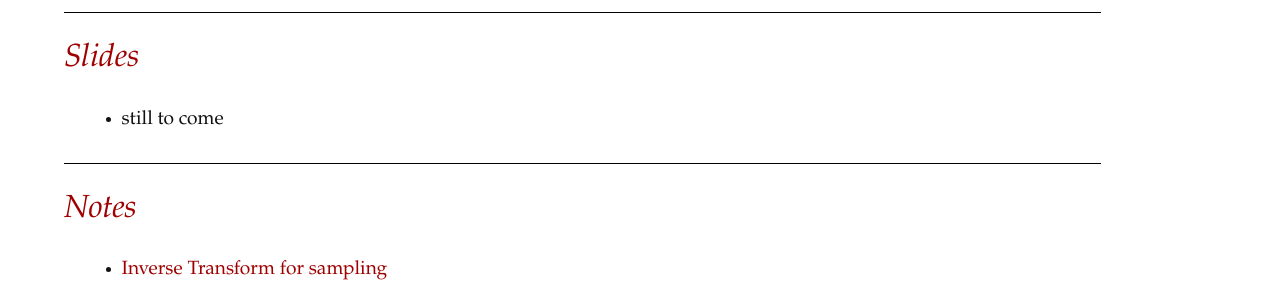
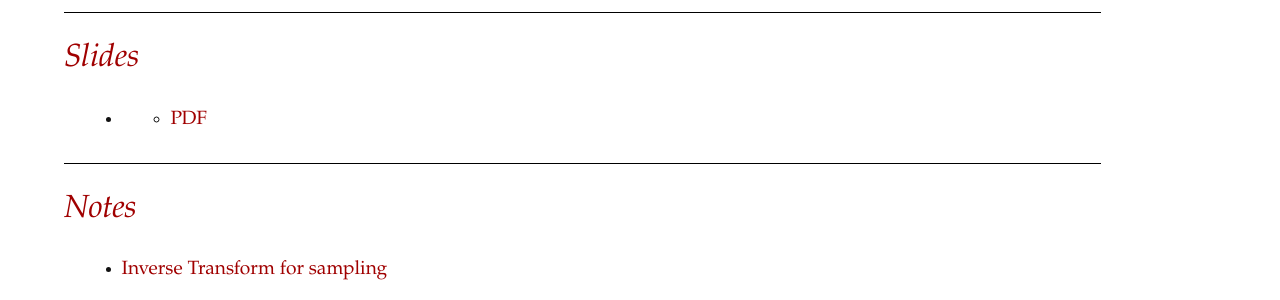
Before and after one commit to namwkim/2017, a Jekyll site: the page built from lectures/lecture4.md, in a window 1280 px wide. Shown: the part 215-515 px from the top of the page. Built offline with Jekyll 4.4.1, drawn with Linux system fonts in a browser that asks for light colours; nearby versions of some CDN libraries.

Commit message:
added slides to lec4

```diff
--- a/lectures/lecture4.md
+++ b/lectures/lecture4.md
@@ -7,7 +7,7 @@ noline: 1
 
 ## Slides
 
-- still to come
+- - [PDF](../slides/lecture4.pdf)
 
 ## Notes
 
```
